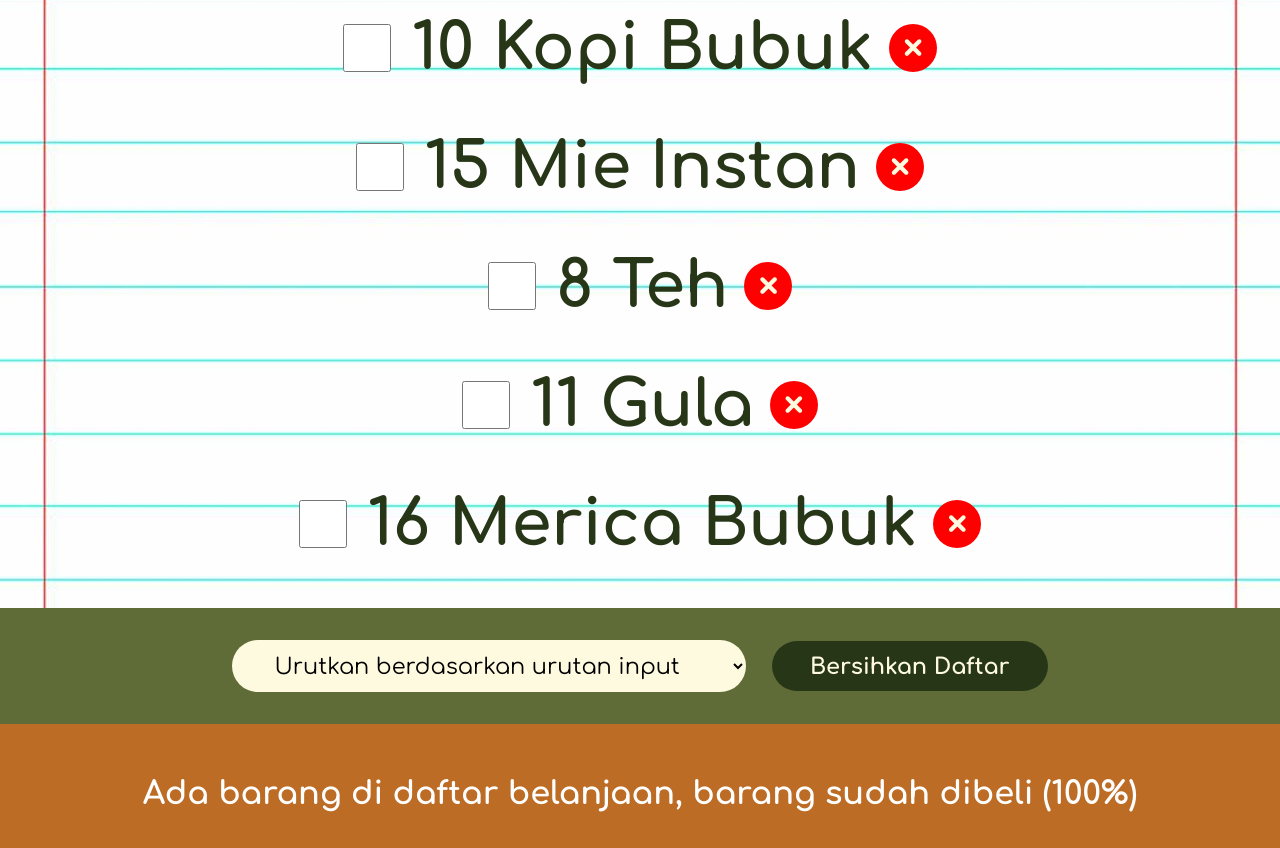
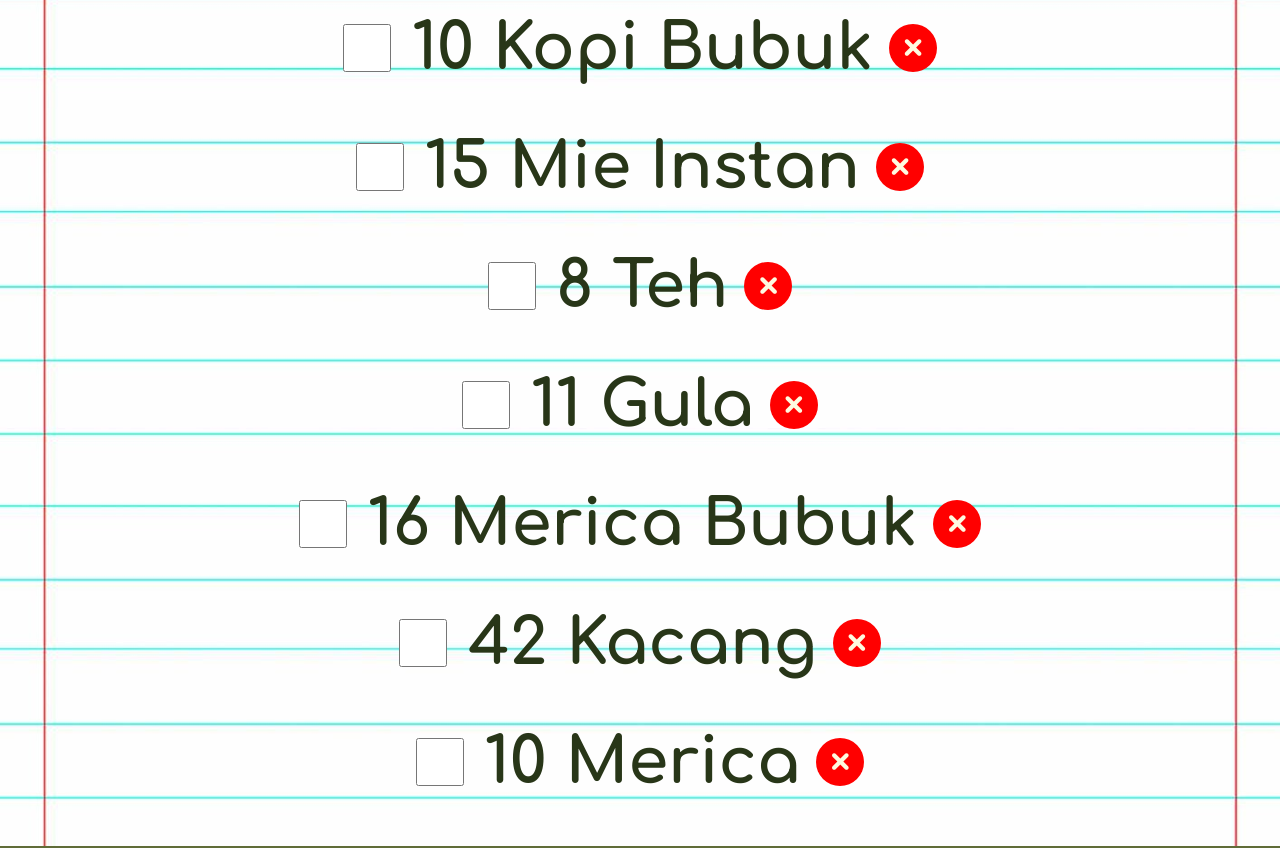
Before and after one commit to FahViel/belajar-web, a React (Vite) app in the folder React JS/react-dolist-redux/dolist-redux/: page / in a window 1280 px wide. Shown: the part 550-1398 px from the top of the page. Built offline with nearby package versions, Linux system fonts and the light colour scheme; data requests are answered from the project's data file; a web font is replaced by a local one.

Commit message:
update sorted items

```diff
--- a/React JS/react-dolist-redux/dolist-redux/dbGrocery.json
+++ b/React JS/react-dolist-redux/dolist-redux/dbGrocery.json
@@ -29,6 +29,18 @@
       "quantity": 16,
       "checked": false,
       "id": 5
+    },
+    {
+      "name": "Kacang",
+      "quantity": 42,
+      "checked": false,
+      "id": 6
+    },
+    {
+      "name": "Merica",
+      "quantity": 10,
+      "checked": false,
+      "id": 8
     }
   ]
 }
--- a/React JS/react-dolist-redux/dolist-redux/src/App.jsx
+++ b/React JS/react-dolist-redux/dolist-redux/src/App.jsx
@@ -1,3 +1,5 @@
+/* eslint-disable no-undef */
+/* eslint-disable no-unused-vars */
 /* eslint-disable react/prop-types */
 import { useEffect, useState } from 'react'
 
@@ -42,7 +44,6 @@ function Form() {
 
     setName('')
     setQuantity(1)
-
   }
 
 
@@ -63,13 +64,13 @@ function Form() {
   )
 }
 
-function Item({ item, onToogleItem }) {
+function Item({ item, onToggleItem }) {
   const dispatch = useDispatch()
 
   return (
     <>
       <li key={item.id}>
-        <input type="checkbox" checked={item.checked} onChange={() => onToogleItem(item.id)}/>
+        <input type="checkbox" checked={item.checked} onChange={() => onToggleItem(item.id)}/>
         <span style={item.checked ? {textDecoration: `line-through`} : {}}>
           {item.quantity} {item.name}
         </span>
@@ -89,32 +90,54 @@ function Grocery() {
 
   const [items, setItems] = useState(listItems)
 
+
   useEffect(() => {
     setItems(listItems)
   }, [listItems])
 
-  console.log(items)
+  function handleToggleItem( id ){
+    setItems((items) =>
+    items.map((item) =>
+    (item.id === id ? {...item, checked: !item.checked} : item)))
+  }
 
-  function handleToogleItem( id ){
-    setItems((items) => items.map((item) => (item.id === id ? {...item, checked: !item.checked} : item)))
+
+  // Handle sorted items
+  const [sortBy, setSortBy] = useState('input')
+
+  let sortedItems = [...items]
+
+  switch (sortBy) {
+    case 'name':
+      sortedItems = items.slice().sort((a, b) => a.name.localeCompare(b.name))
+    break
+
+    case 'checked':
+      sortedItems = items.slice().sort((a, b) => a.checked - b.checked)
+    break
+  }
+
+  // Handle Clears Item
+  function handleClearsItems(){
+    setItems([])
   }
 
   return (
     <>
       <div className="list">
         <ul>
-          {items.map((item) => (
-            <Item item={item} key={item.id} onToogleItem={handleToogleItem} />
+          {sortedItems.map((item) => (
+            <Item item={item} key={item.id} onToggleItem={handleToggleItem} />
           ))}
         </ul>
       </div>
       <div className="actions">
-        <select>
+        <select value={sortBy} onChange={(e) => setSortBy(e.target.value)}>
           <option value="input">Urutkan berdasarkan urutan input</option>
           <option value="name">Urutkan berdasarkan nama barang</option>
           <option value="checked">Urutkan berdasarkan ceklis</option>
         </select>
-        <button>Bersihkan Daftar</button>
+        <button onClick={handleClearsItems}>Bersihkan Daftar</button>
       </div>
     </>
   )
--- a/React JS/react-dolist-redux/dolist-redux/src/features/GrocerySlice.jsx
+++ b/React JS/react-dolist-redux/dolist-redux/src/features/GrocerySlice.jsx
@@ -15,9 +15,8 @@ export const deleteItem = createAsyncThunk('groceryItem/deleteItem', async (id)
 })
 
 // Handle input data
-export const inputItem = createAsyncThunk('groceryItem/inputItem', async ({ id, name, quantity, checked }) => {
+export const inputItem = createAsyncThunk('groceryItem/inputItem', async ({ name, quantity, checked }) => {
     const response = await axios.post('http://localhost:3000/groceryItems', {
-    id,
     name,
     quantity,
     checked
@@ -27,7 +26,7 @@ export const inputItem = createAsyncThunk('groceryItem/inputItem', async ({ id,
 
 
 const itemEntity = createEntityAdapter({
-    selectId: (groceryItems) => (groceryItems.id)
+    selectId: (item) => (item.id)
 })
 
 const itemSlice = createSlice({
@@ -39,7 +38,7 @@ const itemSlice = createSlice({
         }),
         builder.addCase(deleteItem.fulfilled, (state,action) => {
             itemEntity.removeOne(state, action.payload)
-        })
+        }),
         builder.addCase(inputItem.fulfilled, (state, action) => {
             itemEntity.addOne(state, action.payload)
         })
```
